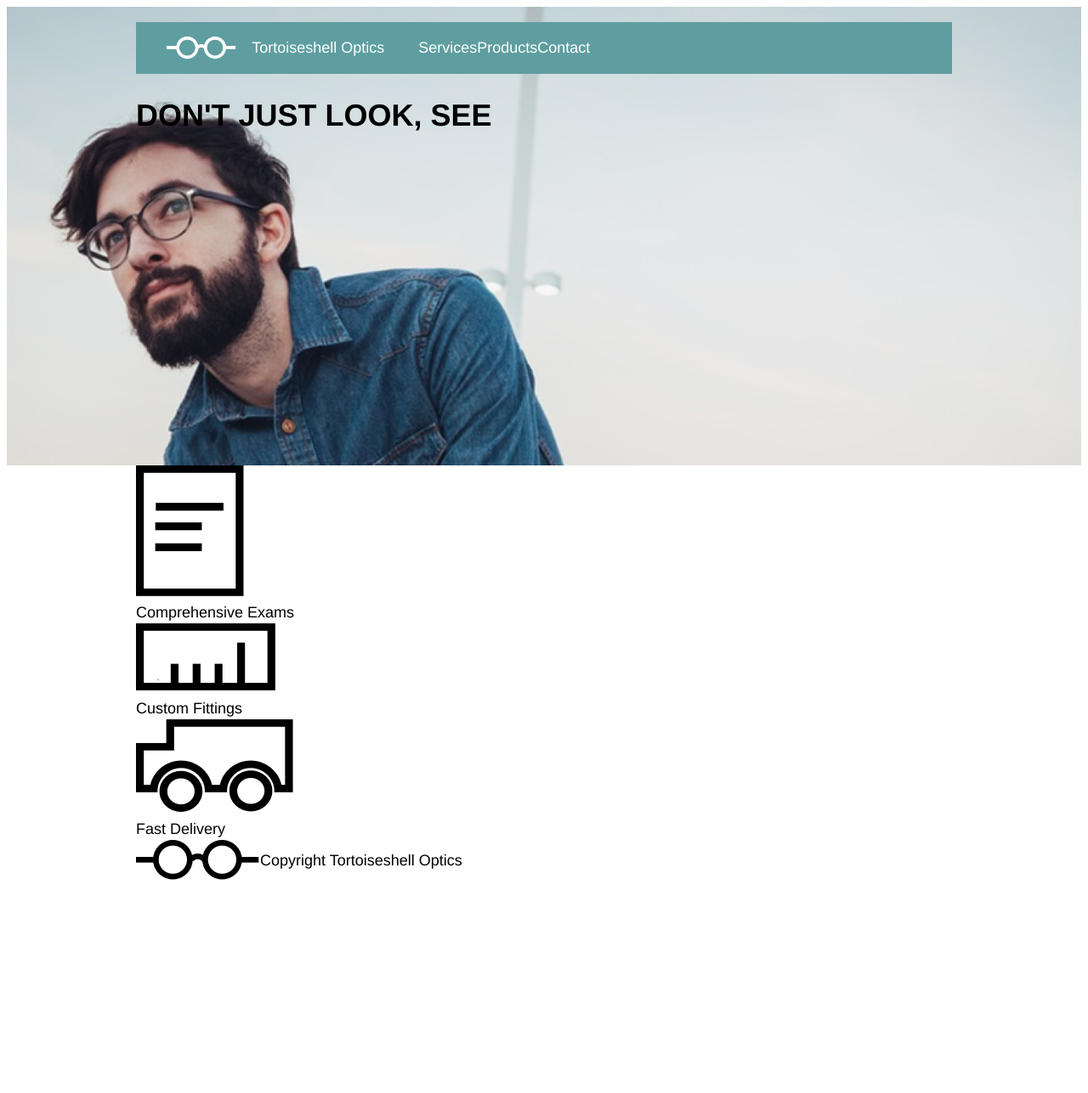
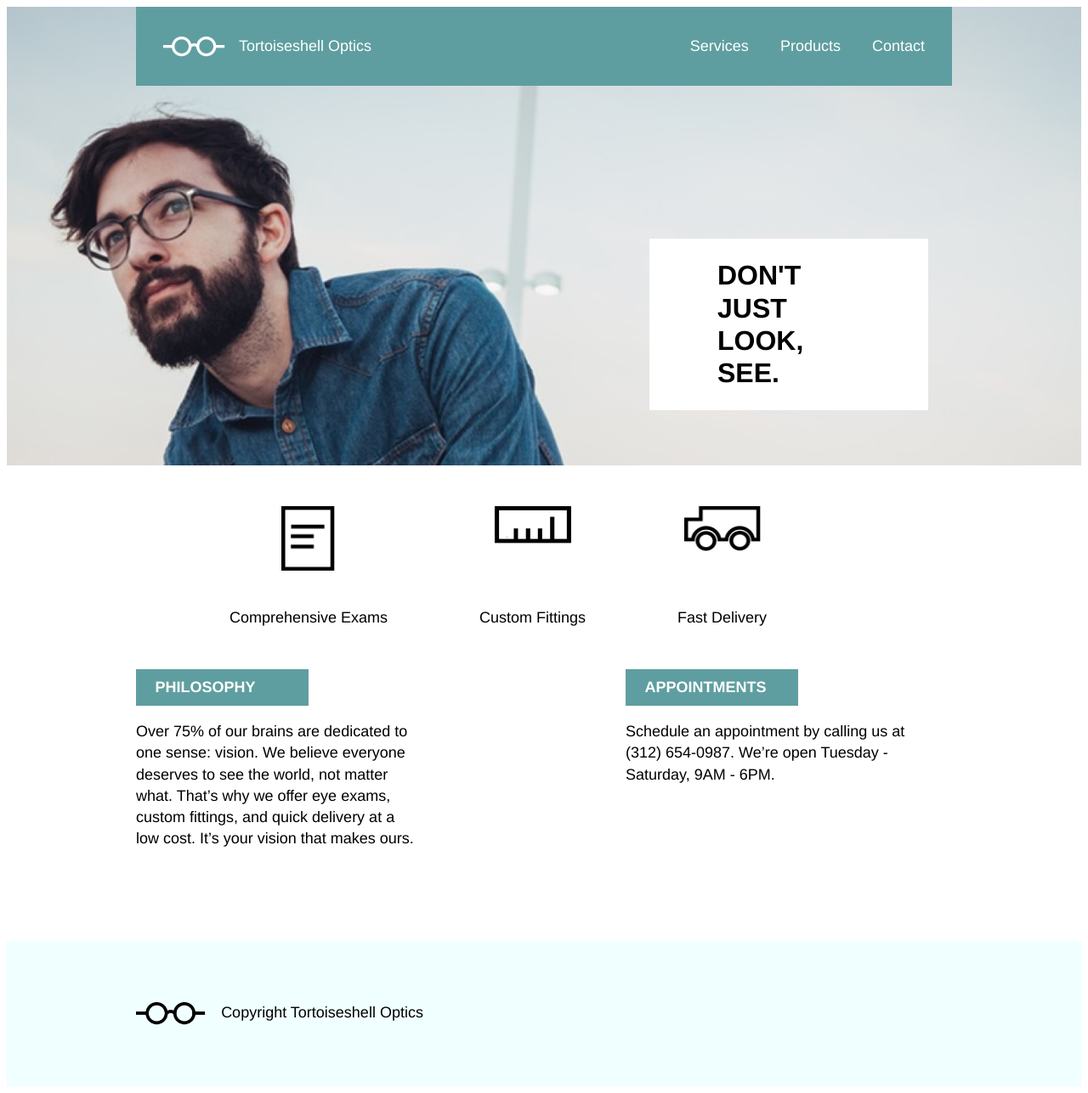
Before and after one commit to madhavid1967/TortoiseshellOptics, a plain HTML site: page index.html in a window 1280 px wide. Shown: the whole page at 85% size. Before the commit the page ends 1045 px from the top, so only its background shows below. Drawn offline with Linux system fonts and the light colour scheme.

Commit message:
Second commit.

```diff
--- a/index.html
+++ b/index.html
@@ -7,75 +7,80 @@
     <link rel="stylesheet" href="resources/css/style.css">
   </head>
   <body>
-    <div class="main"> <!--main div with picture -->
-      <div class="container"> <!--second div (container) for header -->
-        <div class="heading"> <!-- div for logo and title. -->
-          <div class="fullhead">
-            <img class="whitelogo" src="resources/images/logo-white.png" alt="White Logo">
-            <span class="title">Tortoiseshell Optics</span>
+    <div class="main">
+      <div class="container">
+        <nav class="container">
+          <div>
+            <img src="resources/images/logo-white.png">
+            <span>Tortoiseshell Optics</span>
           </div>
-          <!-- div for nav -->
-          <div class="fullmenu">
-            <nav>
+          <div class="menu">
             <ul>
               <li>Services</li>
               <li>Products</li>
               <li>Contact</li>
             </ul>
+          </div>
         </nav>
       </div>
-        </div> <!-- Heading div-->
-      </div> <!-- container div -->
 
       <!-- Banner section starts -->
-      <div class="banner"> <!-- third container for the banner -->
-        <div class="container">
-          <h1>DON'T JUST LOOK, SEE</h1>
+      <div class="banner">
+        <h1>DON'T JUST LOOK, SEE.</h1>
       </div>
-      </div> <!-- third container for the banner -->
-    </div> <!--main div with picture -->
+    </div>
 
     <!-- Why Tortoiseshell section -->
-    <div class="container"> <!-- main objectives -->
+    <div class="container objects">
       <div class="objectives">
         <div class="obj">
-          <div class="image">
+          <div class="exam">
             <img src="resources/images/paper-icon.png" alt="">
           </div>
           <span class="descr">Comprehensive Exams</span>
         </div>
 
         <div class="obj">
-          <div class="image">
-            <div class="image">
+          <div class="fitting">
             <img src="resources/images/ruler-icon.png" alt="">
           </div>
           <span class="descr">Custom Fittings</span>
         </div>
-        </div>
 
         <div class="obj">
-          <div class="image">
-            <div class="image">
+          <div class="delivery">
             <img src="resources/images/truck-icon.png" alt="">
           </div>
           <span class="descr">Fast Delivery</span>
         </div>
       </div>
-
-      </div>
     </div>
 
     <!-- Philosophy and Appointment section. -->
-    <div>
-
+    <div class="container objects">
+      <div class="philosophy">
+        <div class="points">
+          <span class="title">PHILOSOPHY</span>
+          <P>Over 75% of our brains are dedicated to one sense:
+            vision. We believe everyone deserves to see the world,
+            not matter what. That’s why we offer eye exams,
+            custom fittings, and quick delivery at a low cost.
+            It’s your vision that makes ours.</P>
         </div>
-
+        <div class="points">
+          <span class="title">APPOINTMENTS</span>
+          <P>Schedule an appointment by calling us at (312) 654-0987.
+            We’re open Tuesday - Saturday, 9AM - 6PM.</P>
+        </div>
+      </div>
+    </div>
     <!--Footer section -->
     <footer>
       <div class="container">
+        <div class="copyright">
           <img src="resources/images/logo-black.png" alt="Black Logo">
           Copyright Tortoiseshell Optics
+        </div>
       </div>
     </footer>
   </body>
--- a/resources/css/style.css
+++ b/resources/css/style.css
@@ -20,44 +20,119 @@ body {
   align-items: center;
 }
 
-.heading {
+nav {
+  width: 100%;
+  padding: 1rem 0;
   background-color: cadetblue;
+  color: white;
   display: flex;
   align-items: center;
-  margin-top: 1em;
-  width: 100%;
+  justify-content: space-between;
+}
+nav div {
+  display: flex;
+  align-items: center;
+}
+nav img {
+  height: 1.5rem;
+  margin-left: 2rem;
+  margin-right: 1rem;
+}
+ul {
+  margin-right: 1rem;
+}
+ul li {
+  display: inline;
+  padding: 0 1rem;
 }
 
-.fullhead {
+.banner {
+  margin-top: 10em;
+  background-color: white;
+  margin-left: 42em;
+  margin-right: 10em;
   display: flex;
   align-items: center;
 }
 
-.fullmenu {
+h1 {
+  font-family: Helvetica;
+  margin: 1.5rem 5rem;
+  font-size:2rem;
+  font-weight:bold;
+  line-height: 1.2;
+}
+
+.objectives {
   display: flex;
   align-items: center;
-  flex-grow: 0.95;
+  margin-top:3rem;
 }
 
-.whitelogo {
+.obj {
+    display: flex;
+    align-items: center;
+    flex-direction: column;
+    justify-content: space-between;
+    height: 8em;
+    margin-right:6em;
+}
+
+.exam img{
+  max-width: 3.5em;
+}
+
+.objects {
+  justify-content: center;
+}
+.fitting img, .delivery img{
+  max-width: 5em;
+}
+
+.objectives .image {
+  border-style: none;
+}
+
+.container .objectives{
+  justify-content: center;
+}
+
+.philosophy {
+    display: flex;
+    margin-top: 3rem;
+    justify-content: space-between;
+  }
+
+  .points{
+    max-width:35%;
+    margin-right: 5%;
+  }
+
+.title{
+  display: block;
+  font-weight: bold;
+  font-size: 1em;
+  background-color:cadetblue;
+  padding-left:1.25em;
+  color:white;
+  width:10em;
+  padding-top:0.5em;
+  padding-bottom:0.5em;
+}
+
+footer {
+  background-color: azure;
+  margin-top:5em;
+  padding-top:4em;
+  padding-bottom:4em;
+}
+
+.copyright{
+  display: flex;
+  align-content: center;
+}
+
+.copyright img{
   height: 1.5em;
-  margin-left:2em;
   margin-right:1em;
 }
-
-ul {
-  display: flex;
-  align-items: center;
-  list-style: none;
-}
-
-li {
-  color: white;
-  text-align: right;
-  flex-grow: 0.95;
-}
-
-.title {
-  color: white;
-  font-size: 1em;
-}
```
Also changed, not shown: resources/css/temp.css (added, +48 -0 lines). Lines whose indentation alone changed are shown as unchanged.
